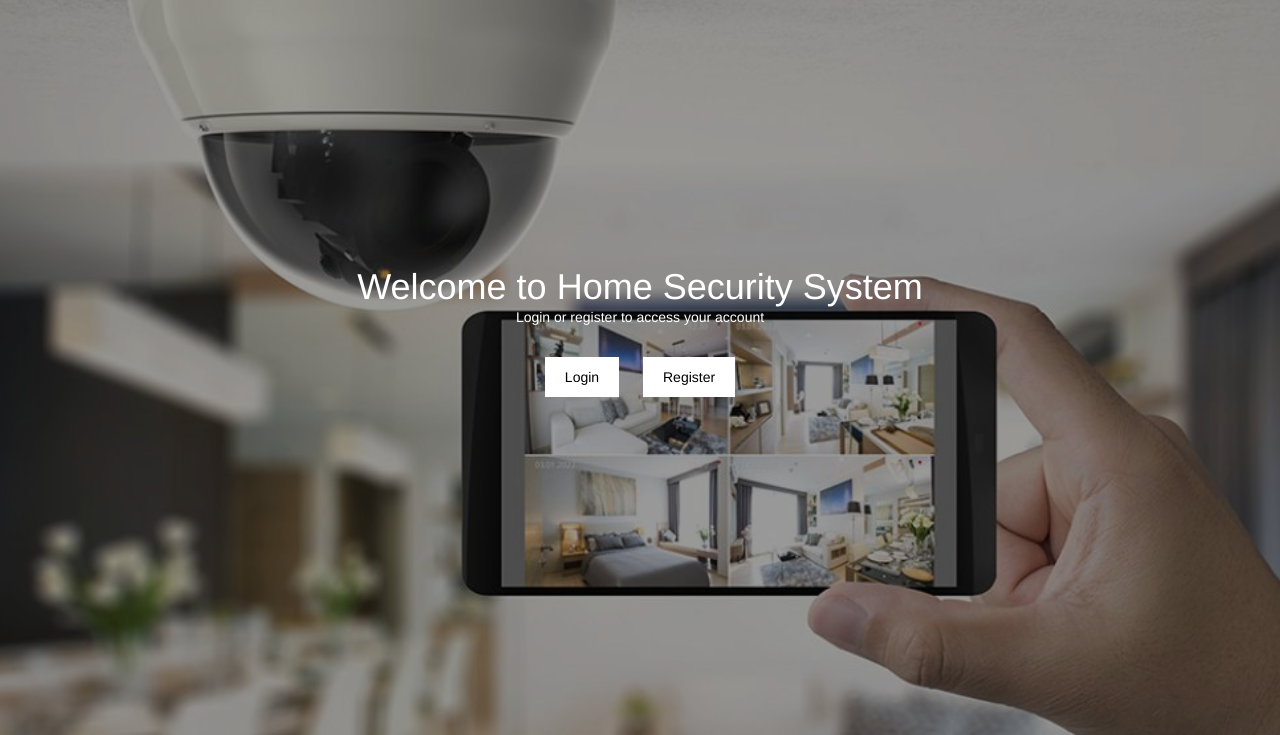
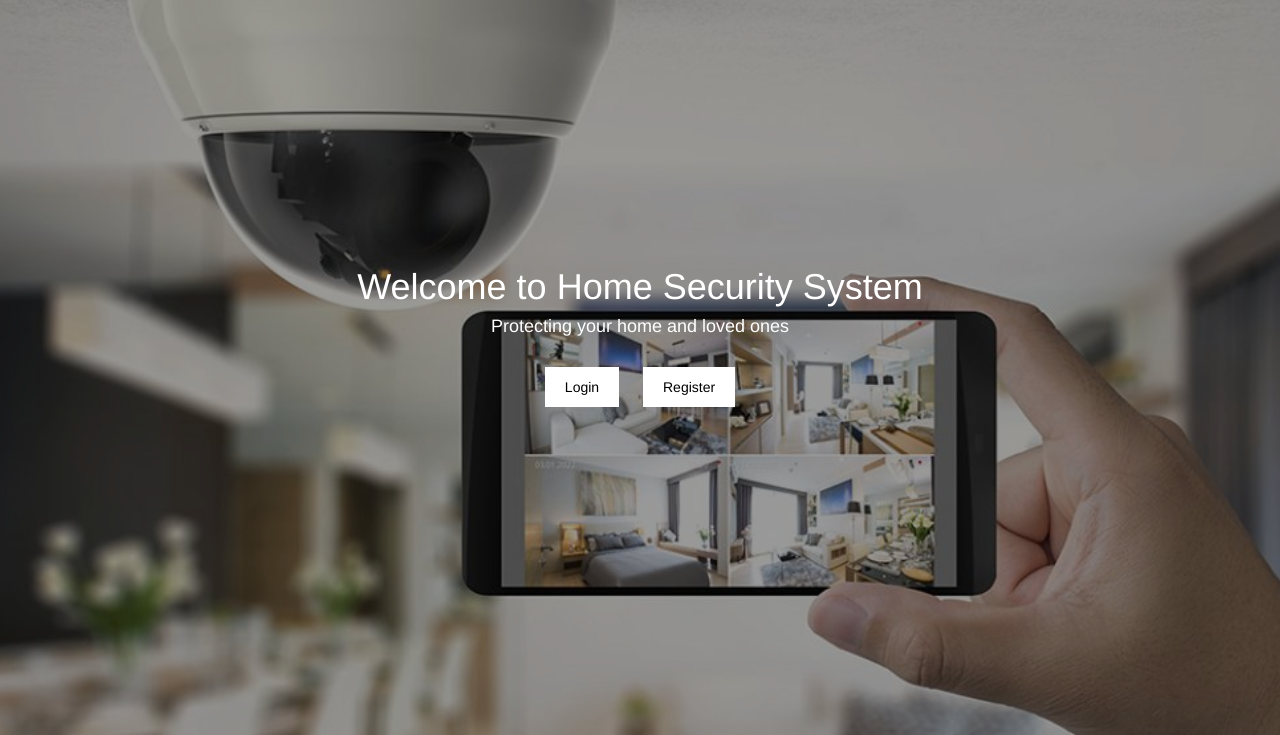
Before and after one commit to AkshayaPujitha/HomeSecuritySystem, a Django app: page / in a window 1280 px wide. Shown: the part 91-826 px from the top of the page. Run offline with Django 4.2, Linux system fonts and the light colour scheme; some libraries are stand-ins or nearby versions.

Commit message:
small issues resolved in home

```diff
--- a/security/securityapp/views.py
+++ b/security/securityapp/views.py
@@ -21,7 +21,7 @@ TWILIO_AUTH_TOKEN = os.getenv('TWILIO_AUTH_TOKEN')
 TWILIO_PHONE_NUMBER = os.getenv('TWILIO_PHONE_NUMBER')
 
 def home(request):
-    return render(request,'trail.html')
+    return render(request,'home.html')
 
 #Registration
 @api_view(['POST','GET'])
--- a/security/templates/home.html
+++ b/security/templates/home.html
@@ -79,7 +79,7 @@
     <div class="overlay">
         <div class="content">
         <h1>Welcome to Home Security System</h1>
-        <p>Login or register to access your account</p>
+        <h4>Protecting your home and loved ones</h4>
         <div class="buttons">
             <a href="/login">Login</a>
             <a href="/register">Register</a>
```
Also changed, not shown: 1 other file.
